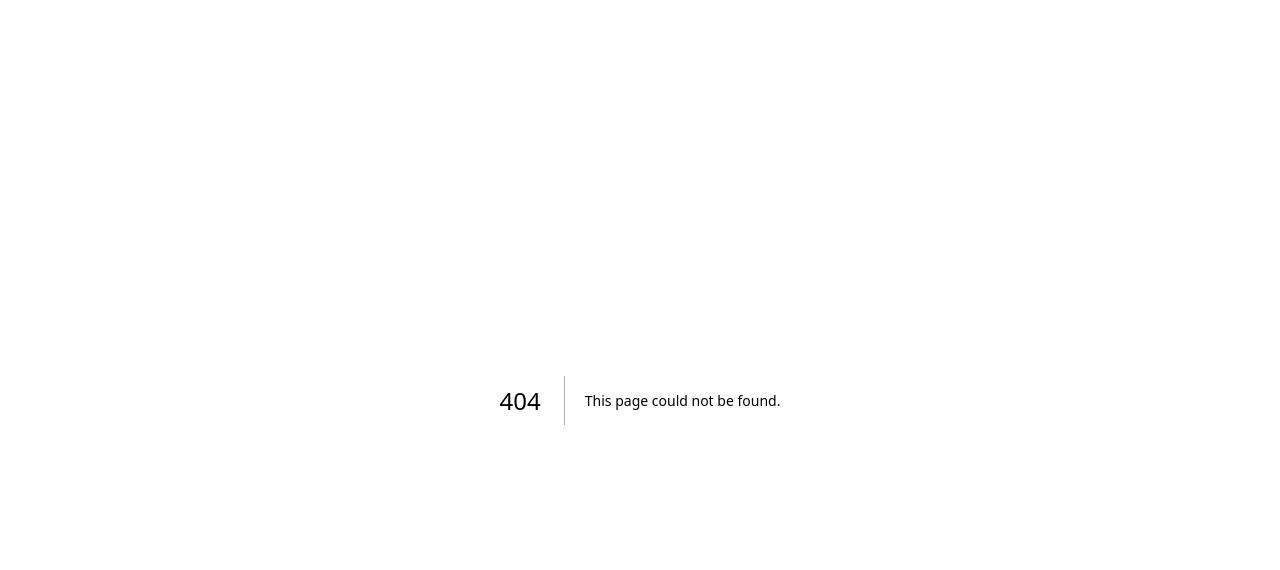
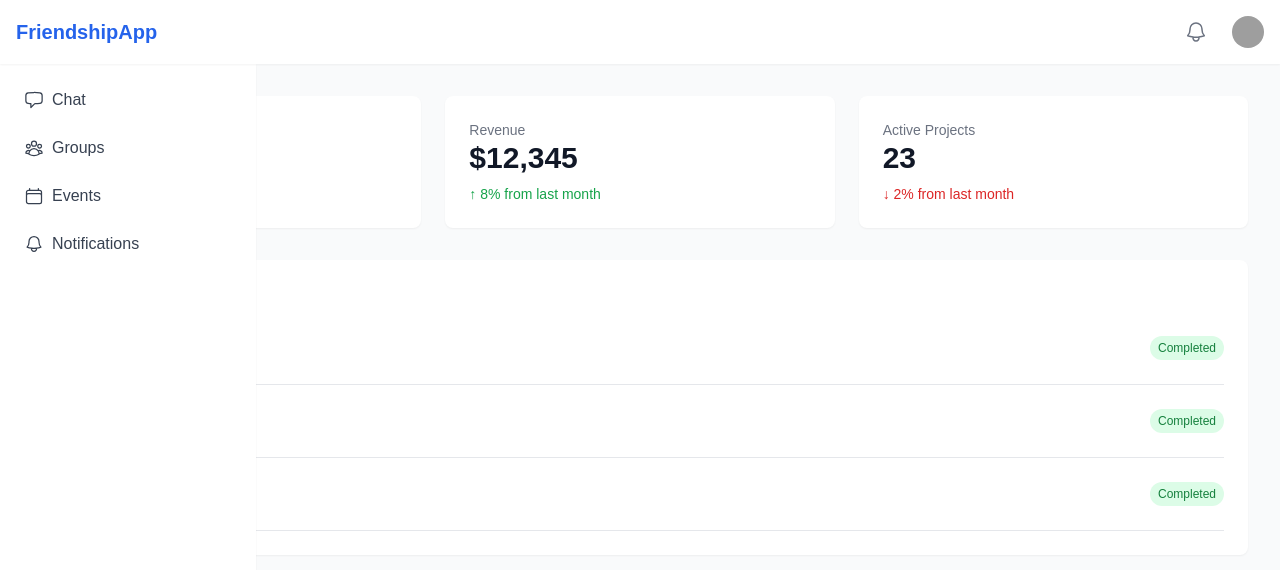
Before and after one commit to danielgmason/friendship-economy, a Next.js app: page /dashboard in a window 1280 px wide. Before the commit this address had no page. Shown: the top 570 px of the page. Built offline with nearby package versions, Linux system fonts and the light colour scheme; grey boxes are pictures that could not be loaded.

Commit message:
Pushing up before adding auth!
3 pages

```diff
--- /dev/null
+++ b/app/auth/page.tsx
@@ -0,0 +1,58 @@
+'use client';
+
+import { FC } from 'react';
+
+const AuthPage: FC = () => {
+  return (
+    <div className="min-h-screen flex items-center justify-center bg-gray-50">
+      <div className="max-w-md w-full space-y-8 p-8 bg-white rounded-lg shadow">
+        <div>
+          <h2 className="mt-6 text-center text-3xl font-bold text-gray-900">
+            Sign in to your account
+          </h2>
+        </div>
+        <form className="mt-8 space-y-6">
+          <div className="rounded-md shadow-sm space-y-4">
+            <div>
+              <label htmlFor="email" className="sr-only">
+                Email address
+              </label>
+              <input
+                id="email"
+                name="email"
+                type="email"
+                required
+                className="appearance-none rounded-lg relative block w-full px-3 py-2 border border-gray-300 placeholder-gray-500 text-gray-900 focus:outline-none focus:ring-blue-500 focus:border-blue-500"
+                placeholder="Email address"
+              />
+            </div>
+            <div>
+              <label htmlFor="password" className="sr-only">
+                Password
+              </label>
+              <input
+                id="password"
+                name="password"
+                type="password"
+                required
+                className="appearance-none rounded-lg relative block w-full px-3 py-2 border border-gray-300 placeholder-gray-500 text-gray-900 focus:outline-none focus:ring-blue-500 focus:border-blue-500"
+                placeholder="Password"
+              />
+            </div>
+          </div>
+
+          <div>
+            <button
+              type="submit"
+              className="group relative w-full flex justify-center py-2 px-4 border border-transparent text-sm font-medium rounded-md text-white bg-blue-600 hover:bg-blue-700 focus:outline-none focus:ring-2 focus:ring-offset-2 focus:ring-blue-500"
+            >
+              Sign in
+            </button>
+          </div>
+        </form>
+      </div>
+    </div>
+  );
+}
+
+export default AuthPage;
--- /dev/null
+++ b/app/dashboard/page.tsx
@@ -0,0 +1,99 @@
+'use client';
+
+import {
+  ChatBubbleLeftIcon,
+  UserGroupIcon,
+  CalendarIcon,
+  BellIcon
+} from '@heroicons/react/24/outline';
+
+export default function AppPage() {
+  return (
+    <div className="min-h-screen bg-gray-50">
+      {/* Header */}
+      <header className="bg-white shadow-sm fixed w-full z-10">
+        <div className="mx-auto px-4">
+          <div className="flex h-16 justify-between items-center">
+            <h1 className="text-xl font-semibold text-blue-600">FriendshipApp</h1>
+            <div className="flex items-center gap-4">
+              <button className="p-2 text-gray-500 hover:bg-gray-100 rounded-full">
+                <BellIcon className="h-6 w-6" />
+              </button>
+              <img
+                src="https://placekitten.com/32/32"
+                alt="Profile"
+                className="h-8 w-8 rounded-full"
+              />
+            </div>
+          </div>
+        </div>
+      </header>
+
+      <div className="flex pt-16">
+        {/* Left Sidebar - Navigation */}
+        <aside className="w-64 bg-white shadow-sm fixed h-full">
+          <nav className="p-4 space-y-2">
+            <a href="#" className="flex items-center gap-2 p-2 text-gray-700 hover:bg-gray-50 rounded-md">
+              <ChatBubbleLeftIcon className="h-5 w-5" />
+              <span>Chat</span>
+            </a>
+            <a href="#" className="flex items-center gap-2 p-2 text-gray-700 hover:bg-gray-50 rounded-md">
+              <UserGroupIcon className="h-5 w-5" />
+              <span>Groups</span>
+            </a>
+            <a href="#" className="flex items-center gap-2 p-2 text-gray-700 hover:bg-gray-50 rounded-md">
+              <CalendarIcon className="h-5 w-5" />
+              <span>Events</span>
+            </a>
+            <a href="#" className="flex items-center gap-2 p-2 text-gray-700 hover:bg-gray-50 rounded-md">
+              <BellIcon className="h-5 w-5" />
+              <span>Notifications</span>
+            </a>
+          </nav>
+        </aside>
+
+        {/* Main Content */}
+        <main className="flex-1 p-8">
+          {/* Stats Cards */}
+          <div className="grid grid-cols-1 md:grid-cols-3 gap-6 mb-8">
+            <div className="bg-white p-6 rounded-lg shadow-sm">
+              <h3 className="text-gray-500 text-sm font-medium">Total Users</h3>
+              <p className="text-3xl font-semibold text-gray-900">1,234</p>
+              <p className="text-green-600 text-sm mt-2">↑ 12% from last month</p>
+            </div>
+            <div className="bg-white p-6 rounded-lg shadow-sm">
+              <h3 className="text-gray-500 text-sm font-medium">Revenue</h3>
+              <p className="text-3xl font-semibold text-gray-900">$12,345</p>
+              <p className="text-green-600 text-sm mt-2">↑ 8% from last month</p>
+            </div>
+            <div className="bg-white p-6 rounded-lg shadow-sm">
+              <h3 className="text-gray-500 text-sm font-medium">Active Projects</h3>
+              <p className="text-3xl font-semibold text-gray-900">23</p>
+              <p className="text-red-600 text-sm mt-2">↓ 2% from last month</p>
+            </div>
+          </div>
+
+          {/* Recent Activity */}
+          <div className="bg-white rounded-lg shadow-sm">
+            <div className="p-6">
+              <h2 className="text-lg font-medium text-gray-900 mb-4">Recent Activity</h2>
+              <div className="space-y-4">
+                {[1, 2, 3].map((item) => (
+                  <div key={item} className="flex items-center justify-between border-b pb-4">
+                    <div>
+                      <p className="text-sm font-medium text-gray-900">New user signed up</p>
+                      <p className="text-sm text-gray-500">2 hours ago</p>
+                    </div>
+                    <span className="px-2 py-1 text-xs font-medium text-green-700 bg-green-100 rounded-full">
+                      Completed
+                    </span>
+                  </div>
+                ))}
+              </div>
+            </div>
+          </div>
+        </main>
+      </div>
+    </div>
+  );
+}
--- a/app/page.tsx
+++ b/app/page.tsx
@@ -1,101 +1,53 @@
-import Image from "next/image";
+'use client';
 
-export default function Home() {
+import { JSX } from 'react';
+import {
+  UserGroupIcon,
+  ChartBarIcon,
+  BriefcaseIcon,
+  SparklesIcon
+} from '@heroicons/react/24/outline';
+
+export default function LandingPage() {
   return (
-    <div className="grid grid-rows-[20px_1fr_20px] items-center justify-items-center min-h-screen p-8 pb-20 gap-16 sm:p-20 font-[family-name:var(--font-geist-sans)]">
-      <main className="flex flex-col gap-8 row-start-2 items-center sm:items-start">
-        <Image
-          className="dark:invert"
-          src="/next.svg"
-          alt="Next.js logo"
-          width={180}
-          height={38}
-          priority
-        />
-        <ol className="list-inside list-decimal text-sm text-center sm:text-left font-[family-name:var(--font-geist-mono)]">
-          <li className="mb-2">
-            Get started by editing{" "}
-            <code className="bg-black/[.05] dark:bg-white/[.06] px-1 py-0.5 rounded font-semibold">
-              app/page.tsx
-            </code>
-            .
-          </li>
-          <li>Save and see your changes instantly.</li>
-        </ol>
+    <div className="min-h-screen bg-white">
+      {/* Header - Simplified, minimal navbar */}
+      <header className="bg-white/80 backdrop-blur-sm fixed w-full z-10">
+        <div className="max-w-7xl mx-auto px-8">
+          <div className="flex h-20 justify-between items-center">
+            <h1 className="text-2xl font-bold text-gray-900">Friendship Economy</h1>
+            <nav className="flex gap-8 items-center">
+              <a href="/use-cases" className="text-gray-600 hover:text-gray-900">Use Cases</a>
+              <a href="/about" className="text-gray-600 hover:text-gray-900">About</a>
+              <a href="/signup" className="px-6 py-2.5 bg-black text-white rounded-full hover:bg-gray-800">
+                Get started now →
+              </a>
+            </nav>
+          </div>
+        </div>
+      </header>
 
-        <div className="flex gap-4 items-center flex-col sm:flex-row">
-          <a
-            className="rounded-full border border-solid border-transparent transition-colors flex items-center justify-center bg-foreground text-background gap-2 hover:bg-[#383838] dark:hover:bg-[#ccc] text-sm sm:text-base h-10 sm:h-12 px-4 sm:px-5"
-            href="https://vercel.com/new?utm_source=create-next-app&utm_medium=appdir-template-tw&utm_campaign=create-next-app"
-            target="_blank"
-            rel="noopener noreferrer"
-          >
-            <Image
-              className="dark:invert"
-              src="/vercel.svg"
-              alt="Vercel logomark"
-              width={20}
-              height={20}
-            />
-            Deploy now
-          </a>
-          <a
-            className="rounded-full border border-solid border-black/[.08] dark:border-white/[.145] transition-colors flex items-center justify-center hover:bg-[#f2f2f2] dark:hover:bg-[#1a1a1a] hover:border-transparent text-sm sm:text-base h-10 sm:h-12 px-4 sm:px-5 sm:min-w-44"
-            href="https://nextjs.org/docs?utm_source=create-next-app&utm_medium=appdir-template-tw&utm_campaign=create-next-app"
-            target="_blank"
-            rel="noopener noreferrer"
-          >
-            Read our docs
-          </a>
+      {/* Hero Section - Centered, clean typography */}
+      <div className="pt-32 pb-20 px-8">
+        <div className="max-w-7xl mx-auto text-center">
+          <h1 className="text-[72px] font-bold leading-tight text-gray-900 mb-6">
+            Never miss an <br/>
+            opportunity.
+          </h1>
+          <p className="text-xl text-gray-600 mx-auto max-w-2xl mb-12">
+            Build the digital version of your professional network to scale
+            your investment opportunities and availability, infinitely.
+          </p>
+          <div className="flex gap-4 justify-center">
+            <a href="/signup" className="px-8 py-4 bg-black text-white rounded-full hover:bg-gray-800">
+              Try now
+            </a>
+            <a href="/browse" className="px-8 py-4 text-gray-900 hover:text-gray-600">
+              Browse network →
+            </a>
+          </div>
         </div>
-      </main>
-      <footer className="row-start-3 flex gap-6 flex-wrap items-center justify-center">
-        <a
-          className="flex items-center gap-2 hover:underline hover:underline-offset-4"
-          href="https://nextjs.org/learn?utm_source=create-next-app&utm_medium=appdir-template-tw&utm_campaign=create-next-app"
-          target="_blank"
-          rel="noopener noreferrer"
-        >
-          <Image
-            aria-hidden
-            src="/file.svg"
-            alt="File icon"
-            width={16}
-            height={16}
-          />
-          Learn
-        </a>
-        <a
-          className="flex items-center gap-2 hover:underline hover:underline-offset-4"
-          href="https://vercel.com/templates?framework=next.js&utm_source=create-next-app&utm_medium=appdir-template-tw&utm_campaign=create-next-app"
-          target="_blank"
-          rel="noopener noreferrer"
-        >
-          <Image
-            aria-hidden
-            src="/window.svg"
-            alt="Window icon"
-            width={16}
-            height={16}
-          />
-          Examples
-        </a>
-        <a
-          className="flex items-center gap-2 hover:underline hover:underline-offset-4"
-          href="https://nextjs.org?utm_source=create-next-app&utm_medium=appdir-template-tw&utm_campaign=create-next-app"
-          target="_blank"
-          rel="noopener noreferrer"
-        >
-          <Image
-            aria-hidden
-            src="/globe.svg"
-            alt="Globe icon"
-            width={16}
-            height={16}
-          />
-          Go to nextjs.org →
-        </a>
-      </footer>
+      </div>
     </div>
   );
 }
```
Also changed, not shown: package.json (+8 -6 lines), 1 other file (tests, documents, lock files or other folders).
